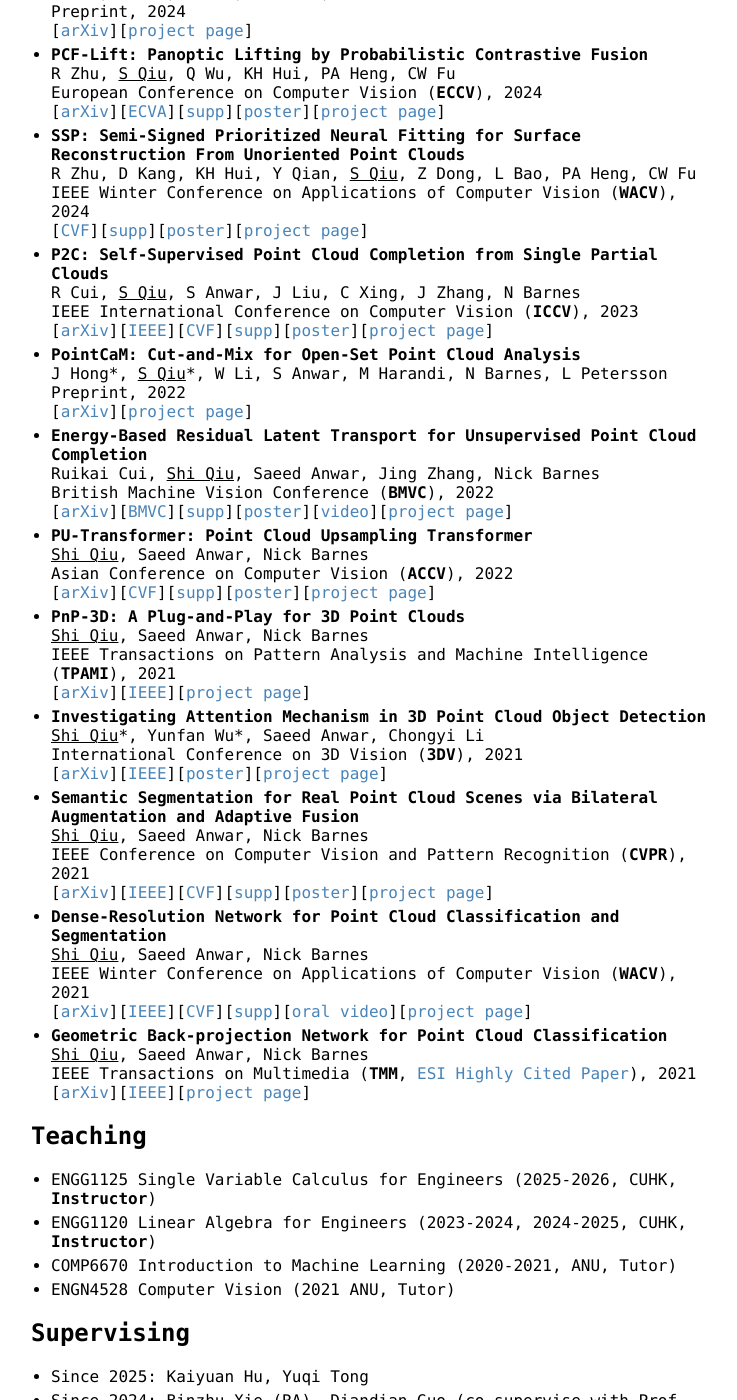
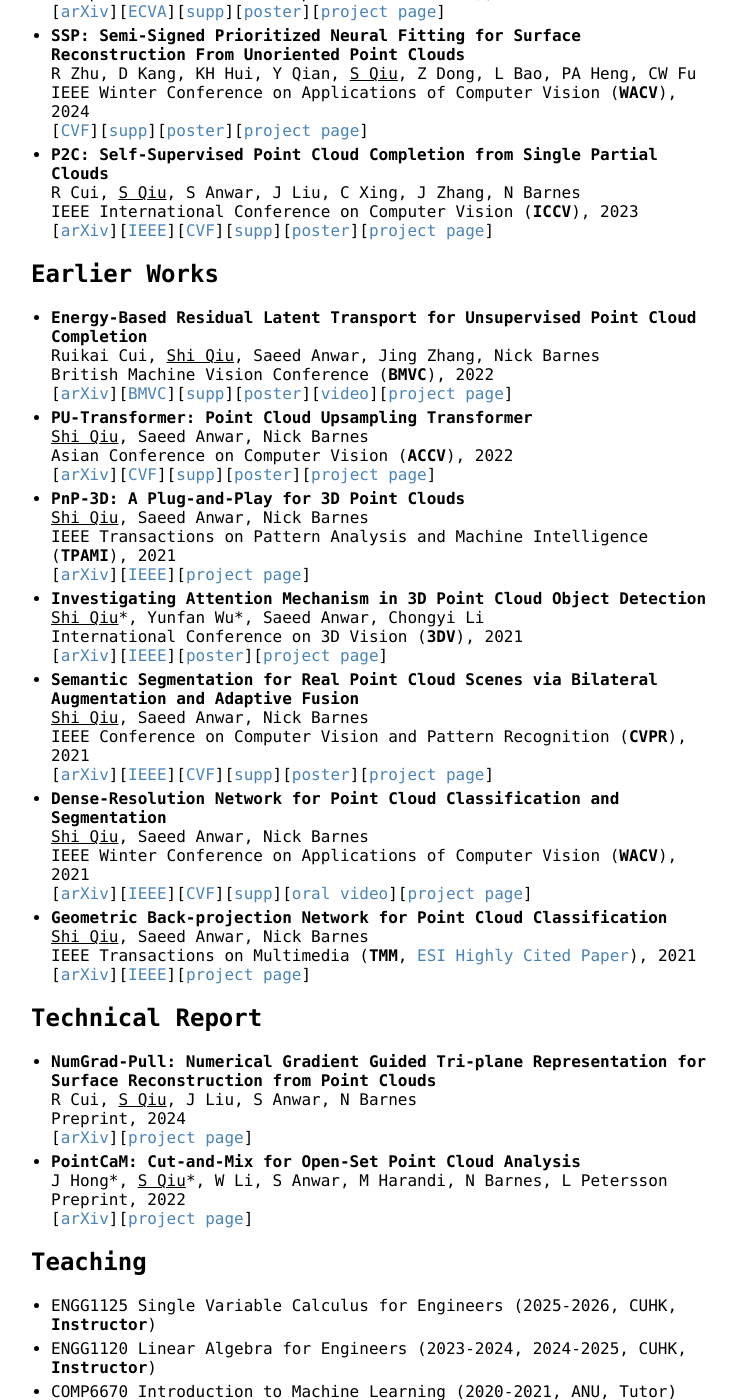
Before and after one commit to ShiQiu0419/ShiQiu0419.github.io, a Jekyll site: the page built from index.md, in a window 1280 px wide and 1400 px high, scrolled down 2305 px. Shown: the whole window, without its empty margins (259-996 px from the left). Built offline with Jekyll 4.4.1, drawn with Linux system fonts in a browser that asks for light colours; our own code applies the rules of GitHub Pages for plain Markdown files; some of the changed text lies outside the part shown.

Commit message:
Update index.md

```diff
--- a/index.md
+++ b/index.md
@@ -91,10 +87,8 @@ IEEE Winter Conference on Applications of Computer Vision (**WACV**), 2024
 R Cui, <ins>S Qiu</ins>, S Anwar, J Liu, C Xing, J Zhang, N Barnes
 IEEE International Conference on Computer Vision (**ICCV**), 2023
 [[arXiv](https://arxiv.org/abs/2307.14726)][[IEEE](https://ieeexplore.ieee.org/document/10376600)][[CVF](https://openaccess.thecvf.com/content/ICCV2023/papers/Cui_P2C_Self-Supervised_Point_Cloud_Completion_from_Single_Partial_Clouds_ICCV_2023_paper.pdf)][[supp](https://openaccess.thecvf.com/content/ICCV2023/supplemental/Cui_P2C_Self-Supervised_Point_ICCV_2023_supplemental.pdf)][[poster](https://github.com/CuiRuikai/Partial2Complete/blob/main/assets/ICCV_Poster.pdf)][[project page](https://github.com/CuiRuikai/Partial2Complete)]
-* **PointCaM: Cut-and-Mix for Open-Set Point Cloud Analysis**
-J Hong\*, <ins>S Qiu</ins>\*, W Li, S Anwar, M Harandi, N Barnes, L Petersson
-Preprint, 2022
-[[arXiv](https://arxiv.org/abs/2212.02011)][[project page](https://github.com/ShiQiu0419/pointcam)]
+
+## Earlier Works
 * **Energy-Based Residual Latent Transport for Unsupervised Point Cloud Completion**
 Ruikai Cui, <ins>Shi Qiu</ins>, Saeed Anwar, Jing Zhang, Nick Barnes
 British Machine Vision Conference (**BMVC**), 2022
@@ -125,6 +119,16 @@ IEEE Winter Conference on Applications of Computer Vision (**WACV**), 2021
 IEEE Transactions on Multimedia (**TMM**, [ESI Highly Cited Paper](https://www.webofscience.com/wos/woscc/full-record/WOS:000778959200013)), 2021
 [[arXiv](https://arxiv.org/abs/1911.12885)][[IEEE](https://ieeexplore.ieee.org/document/9410405)][[project page](https://github.com/ShiQiu0419/GFNet)]
 
+## Technical Report
+* **NumGrad-Pull: Numerical Gradient Guided Tri-plane Representation for Surface Reconstruction from Point Clouds**
+R Cui, <ins>S Qiu</ins>, J Liu, S Anwar, N Barnes
+Preprint, 2024
+[[arXiv](https://arxiv.org/abs/2411.17392)][[project page](https://github.com/CuiRuikai/NumGrad-Pull)]
+* **PointCaM: Cut-and-Mix for Open-Set Point Cloud Analysis**
+J Hong\*, <ins>S Qiu</ins>\*, W Li, S Anwar, M Harandi, N Barnes, L Petersson
+Preprint, 2022
+[[arXiv](https://arxiv.org/abs/2212.02011)][[project page](https://github.com/ShiQiu0419/pointcam)]
+
 ## Teaching
 * ENGG1125 Single Variable Calculus for Engineers (2025-2026, CUHK, **Instructor**)
 * ENGG1120 Linear Algebra for Engineers (2023-2024, 2024-2025, CUHK, **Instructor**)
@@ -132,7 +136,7 @@ IEEE Transactions on Multimedia (**TMM**, [ESI Highly Cited Paper](https://www.w
 * ENGN4528 Computer Vision (2021 ANU, Tutor)
 
 ## Supervising
-* Since 2025: Kaiyuan Hu, Yuqi Tong
+* Since 2025: Yuqi Tong (MPhil)
 * Since 2024: Binzhu Xie (RA), Diandian Guo (co-supervise with Prof. Heng)
 * Since 2023: Yue Qiu, Yan Li, Yinqiao Wang, Qixuan Liu (committee member)
 * I am also a registered HDR (PhD/MPhil) supervisor at ANU since 2023.
```
Also changed, not shown: other parts of index.md (+1 -5 lines).
